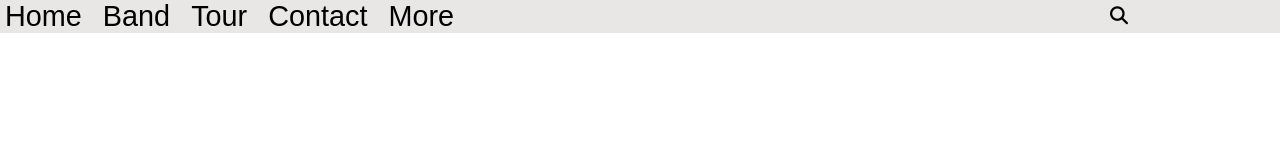
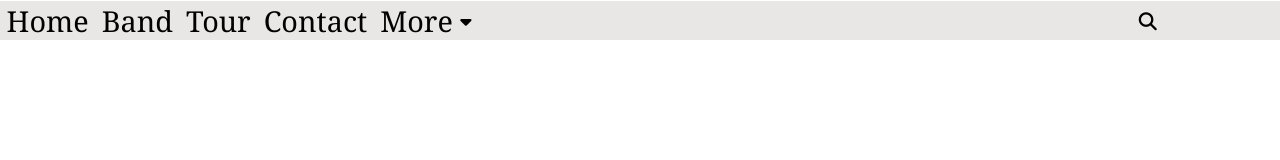
Before and after one commit to Mwakamole/Band-Template, a plain HTML site: page Index/Index.html in a window 1280 px wide. Drawn offline with Linux system fonts and the light colour scheme.

Commit message:
Dropdown on navigation bar

```diff
--- a/Index/Index.css
+++ b/Index/Index.css
@@ -3,14 +3,16 @@ body{
     padding: 0;
 }
 nav{
+    margin-top: -2.15%;/*makes the nav bar to appear at the very top of the page*/
+    margin-left: -3%;/*makes the nav bar to start at the edge of the screen*/
     font-size: 1.8em;
     background-color: rgb(233, 230, 230);
-    font-family: sans-serif;
-    justify-content:center;
+    font-family: Cambria, Cochin, Georgia, Times, 'Times New Roman', serif;
 }
 nav a{
     color: rgb(0, 0, 0);
     text-decoration: none;
+    padding-top: 0;
     padding-right: 8px;
     margin-left: 5px;
 }
@@ -21,3 +23,19 @@ nav a:hover{
     margin-left: 50%;
 
 }/*positions the search icon to the left of the navigation bar*/
+li{
+    margin: 0%;
+    list-style-type: none;
+    float: left;
+}
+.dropdown{
+    width: 10px; /*makes the dropdown items to be displayed in block form*/
+    position: absolute;
+    margin-left: -2.5%;/*places the dropdown contents directly below its parents*/
+    display: none;
+    font-family:Cambria, Cochin, Georgia, Times, 'Times New Roman', serif;
+    font-size: 0.65em;
+}
+li:hover .dropdown{
+    display: block;
+}/*displays dropdown items when one hovers on its parent*/
--- a/Index/Index.html
+++ b/Index/Index.html
@@ -12,12 +12,22 @@
     </head>
     <body>
         <nav>
+            <ul>
+                <li><a href="">Home</a></li>
+                <li><a href="">Band</a></li>
+                <li><a href="">Tour</a></li>
+                <li><a href="">Contact</a></li>
+                <li><a href="">More
+                <i class="fa-solid fa-caret-down fa-2xs"></i>
 
-            <a href="">Home</a>
-            <a href="">Band</a>
-            <a href="">Tour</a>
-            <a href="">Contact</a>
-            <a href="">More</a>
+                </a>
+                    <ul class="dropdown">
+                        <li><a href="">Merchandise</a></li>
+                        <li><a href="">Extras</a></li>
+                        <li><a href="">Media</a></li>
+                    </ul>
+                </li>
+            </ul>
             <i class="fa-solid fa-magnifying-glass fa-2xs" id="searchicon"></i><!--for the search icon-->
         </nav>
     </body>
```
